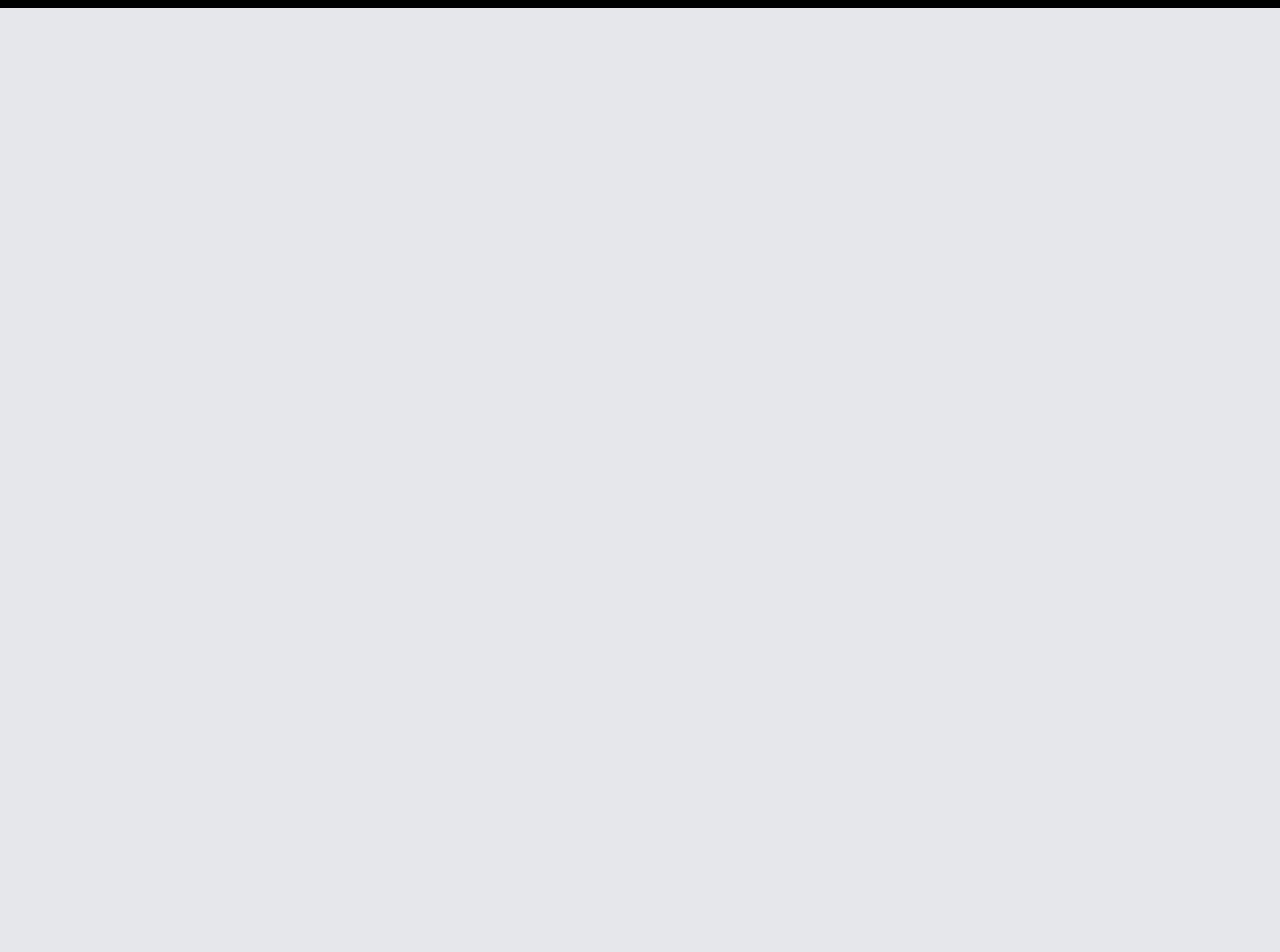
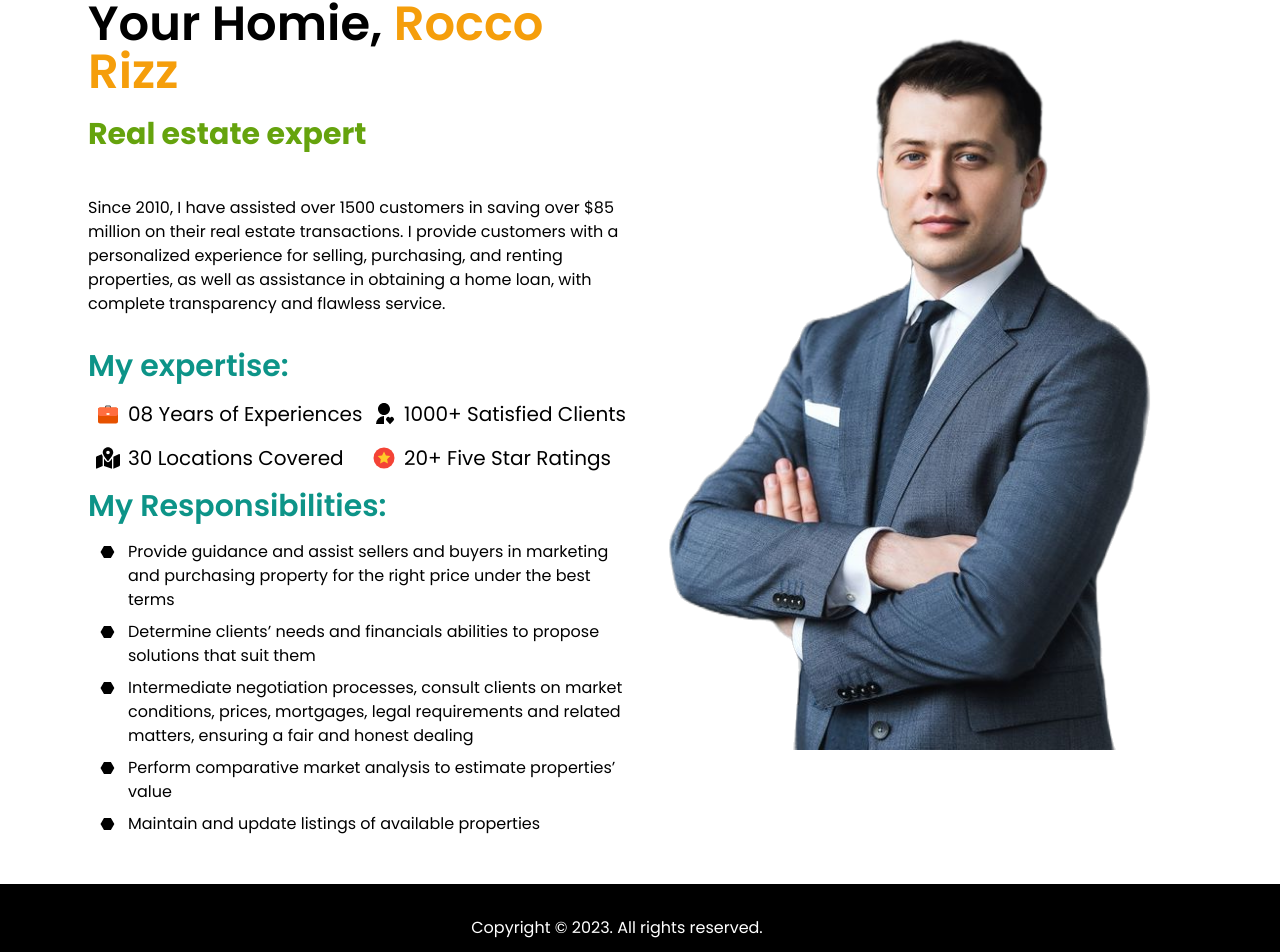
Before and after one commit to roccorizz/property-homie, a React (Create React App) app: page /aboutme in a window 1280 px wide. Shown: the part 209-1161 px from the top of the page. Before the commit the page ends 800 px from the top, so only its background shows below. Built offline with nearby package versions, Linux system fonts and the light colour scheme.

Commit message:
routes organized and aboutme added

```diff
--- a/src/App.js
+++ b/src/App.js
@@ -1,4 +1,4 @@
-import { Route, RouterProvider, Routes } from 'react-router-dom';
+import { RouterProvider } from 'react-router-dom';
 import './App.css';
 
 import { Toaster } from 'react-hot-toast'
@@ -10,12 +10,14 @@ import PropertyDetails from './pages/PropertyDetails';
 function App() {
   return (
     <div className='max-w-[1440px] mx-auto bg-white'>
-      <Header />
+      <RouterProvider router={router}></RouterProvider>
+
+      {/* <Header />
       <Routes>
         <Route path='/' element={<Home />} />
         <Route path='/property/:id' element={<PropertyDetails />} />
       </Routes>
-      <Footer />
+      <Footer /> */}
       <Toaster />
     </div>
   );
--- /dev/null
+++ b/src/components/About/About.js
@@ -0,0 +1,73 @@
+import React from 'react';
+import { Link } from 'react-router-dom';
+import person from '../../assets/img/person.png';
+import { Transition } from '@headlessui/react';
+
+const About = () => {
+    const [isOpen, setIsOpen] = React.useState(false);
+
+    return (
+        <div className="min-h-screen bg-gray-50">
+            <div className="hero mt-10">
+                <div className="grid grid-cols-1 lg:grid-cols-2 items-center place-items-center">
+                    <div className="w-1/2 mt-20">
+                        <p className="text-5xl font-semibold ">
+                            Hello, I'm <span className="text-amber-500">Rocco Rizz</span>
+                        </p>
+                        <h1 className="my-5 text-lime-600 text-3xl font-bold">
+                            City's most acceptable realtor you can trust.
+                        </h1>
+                        <p className="py-6">
+                            Since 2010, I have assisted over 1500 customers in saving over $85 million on their real estate transactions. I provide customers with a personalized experience for selling, purchasing, and renting properties, as well as assistance in obtaining a home loan, with complete transparency and flawless service.
+                        </p>
+                        <button
+                            className="btn btn-active btn-link font-bold"
+                            onClick={() => setIsOpen(true)}
+                        >
+                            More About Me?
+                        </button>
+                    </div>
+                    <div className="w-1/2">
+                        <img
+                            src={person}
+                            className="h-[600px] rounded-lg shadow-xl"
+                            alt=""
+                        />
+                    </div>
+                </div>
+            </div>
+            <Transition
+                show={isOpen}
+                enter="transition-opacity duration-500"
+                enterFrom="opacity-0"
+                enterTo="opacity-100"
+                leave="transition-opacity duration-500"
+                leaveFrom="opacity-100"
+                leaveTo="opacity-0"
+            >
+                <div className="fixed inset-0 z-50 bg-gray-800 bg-opacity-90 flex justify-center items-center">
+                    <div className="bg-white rounded-lg p-8 max-w-lg mx-auto">
+                        <h2 className="text-3xl font-bold text-lime-600 mb-6">About Me</h2>
+                        <p className="mb-4">
+                            I am a passionate and experienced realtor with over 10 years of experience in the industry. I have helped hundreds of clients buy, sell, and rent properties throughout the city with complete transparency and flawless service.
+                        </p>
+                        <p className="mb-4">
+                            My mission is to provide my clients with a personalized experience that meets their unique needs and exceeds their expectations. I work tirelessly to ensure that every transaction is smooth and successful, and I am committed to helping my clients achieve their real estate goals.
+                        </p>
+                        <p>
+                            If you are looking for a reliable and trustworthy realtor who will put your needs first, look no further than Rocco Rizz.
+                        </p>
+                        <button
+                            className="mt-8 btn btn-primary"
+                            onClick={() => setIsOpen(false)}
+                        >
+                            Close
+                        </button>
+                    </div>
+                </div>
+            </Transition>
+        </div>
+    );
+};
+
+export default About;
--- /dev/null
+++ b/src/components/About/AboutMe.js
@@ -0,0 +1,75 @@
+import React from 'react';
+
+import person from '../../assets/img/person.png'
+import { FaMapMarkedAlt } from 'react-icons/fa';
+import { FcRating, FcBriefcase } from 'react-icons/fc';
+import { RiUserHeartFill } from 'react-icons/ri';
+import { VscDebugBreakpointData } from 'react-icons/vsc';
+
+const AboutMe = () => {
+    return (
+        <div>
+            <div className="mx-20 my-10">
+                <div className="flex xl:flex-row flex-col lg:flex-row">
+
+                    <div className='mt-20 w-1/2 pl-2'>
+                        <p className=' text-5xl font-semibold '>Your Homie, <span className='text-amber-500 text-5xl'>Rocco Rizz</span></p>
+                        <h1 className="my-5 text-lime-600 text-3xl font-bold">Real estate expert</h1>
+                        <p className="py-6">Since 2010, I have assisted over 1500 customers in saving over $85 million on their real estate transactions. I provide customers with a personalized experience for selling, purchasing, and renting properties, as well as assistance in obtaining a home loan, with complete transparency and flawless service.</p>
+                        <h3 className='text-3xl font-semibold text-teal-600 py-2'>My expertise:</h3>
+                        <div className='grid grid-cols-2'>
+                            <div className='flex my-2'>
+
+                                <h4 className='px-2 mt-0.5 text-2xl'><FcBriefcase /></h4> <h4 className='text-xl'>08 Years of Experiences</h4>
+                            </div>
+                            <div className='flex my-2'>
+
+                                <h4 className='px-2 mt-0.5 text-2xl'><RiUserHeartFill /></h4> <h4 className='text-xl'>1000+ Satisfied Clients</h4>
+                            </div>
+                            <div className='flex my-2'>
+
+                                <h4 className='px-2 mt-0.5 text-2xl'><FaMapMarkedAlt /></h4> <h4 className='text-xl'>30 Locations Covered</h4>
+                            </div>
+                            <div className='flex my-2'>
+
+                                <h4 className='px-2 mt-0.5 text-2xl'><FcRating /></h4> <h4 className='text-xl'>20+ Five Star Ratings</h4>
+                            </div>
+
+
+
+                        </div>
+                        <div>
+                            <h3 className='text-3xl font-semibold text-teal-600 py-2'>My Responsibilities:</h3>
+                            <div className='flex my-2'>
+
+                                <h4 className='px-2  text-2xl'><VscDebugBreakpointData /></h4> <h4 className=''>Provide guidance and assist sellers and buyers in marketing and purchasing property for the right price under the best terms</h4>
+                            </div>
+                            <div className='flex my-2'>
+
+                                <h4 className='px-2  text-2xl'><VscDebugBreakpointData /></h4> <h4 className=''>Determine clients’ needs and financials abilities to propose solutions that suit them</h4>
+                            </div>
+                            <div className='flex my-2'>
+
+                                <h4 className='px-2  text-2xl'><VscDebugBreakpointData /></h4> <h4 className=''>Intermediate negotiation processes, consult clients on market conditions, prices, mortgages, legal requirements and related matters, ensuring a fair and honest dealing</h4>
+                            </div>
+                            <div className='flex my-2'>
+
+                                <h4 className='px-2  text-2xl'><VscDebugBreakpointData /></h4> <h4 className=''>Perform comparative market analysis to estimate properties’ value</h4>
+                            </div>
+                            <div className='flex my-2'>
+
+                                <h4 className='px-2  text-2xl'><VscDebugBreakpointData /></h4> <h4 className=''>Maintain and update listings of available properties
+                                </h4>
+                            </div>
+                        </div>
+                    </div>
+                    <div className=' w-1/2'>
+                        <img src={person} className=" xl:w-[550px] xl:h-[830px] sw-[300px] h-[400px] rounded-lg" alt="" />
+                    </div>
+                </div>
+            </div>
+        </div>
+    );
+};
+
+export default AboutMe;
--- a/src/index.js
+++ b/src/index.js
@@ -5,7 +5,7 @@ import App from './App';
 import reportWebVitals from './reportWebVitals';
 
 // import router
-import { BrowserRouter as Router } from 'react-router-dom';
+
 import HouseContextProvider from './components/HouseContext';
 import { Auth0Provider } from '@auth0/auth0-react';
 import authConfig from './auth_config.json';
@@ -32,10 +32,7 @@ root.render(
   >
 
     <HouseContextProvider>
-
-      <Router>
-        <App />
-      </Router>
+      <App />
     </HouseContextProvider>
   </Auth0Provider>
 );
--- a/src/pages/PropertyDetails.js
+++ b/src/pages/PropertyDetails.js
@@ -57,14 +57,15 @@ const PropertyDetails = () => {
                         <div>{house.description}</div>
                     </div>
                     <div className='flex-1 bg-white w-full mb-8 border border-gray-300 rounded-lg px-6 py-8'>
-                        <div className='flex items-center gap-x-4 mb-8'>
-                            <div className='w-20 h-20 p-1 border border-gray-300 rounded-full'>
+                        <div className='flex items-center justify-center text-center gap-x-4 mb-8'>
+                            {/* <div className='w-20 h-20 p-1 border border-gray-300 rounded-full'>
                                 <img src={house.agent.image} alt="" />
                             </div>
                             <div >
                                 <div className='font-bold text-lg'>{house.agent.name}</div>
                                 <Link to='' className='text-orange-700text-sm'>View Listings</Link>
-                            </div>
+                            </div> */}
+                            <h2 className='text-orange-800 font-semibold text-xl'>Lets go on a tour to this home</h2>
 
                         </div>
                         {/* form*/}
@@ -76,8 +77,8 @@ const PropertyDetails = () => {
                             <input className='border border-gray-300 focus:border-orange-700 outline-none rounded w-full px-4 h-14 text-sm' type="text"
                                 placeholder='Phone*' />
                             <textarea className='border border-gray-300 focus:border-orange-700 outline-none resize-none rounded w-full p-4 h-36 text-sm text-gray-400'
-                                placeholder='Message*'
-                                defaultValue='Hello, I am interested in [Modern apartment]'></textarea>
+                                placeholder={`Message about ${house.name}*`}
+                                defaultValue={`Hello, I am interested in ${house.name}`} />
                             <div className='flex gap-x-2'>
                                 <button className='bg-orange-700 hover:bg-orange-800 text-white p-4 rounded text-sm w-full transition'>Send message</button>
                                 <button className='border border-orange-700 text-orange-700 hover:border-orange-500 hover:text-orange-500 rounded p-4 text-sm w-full transition'>Call</button>
```
Also changed, not shown: src/Router/Routes/Routes.js (+37 -0 lines), src/assets/img/person.png (added).
